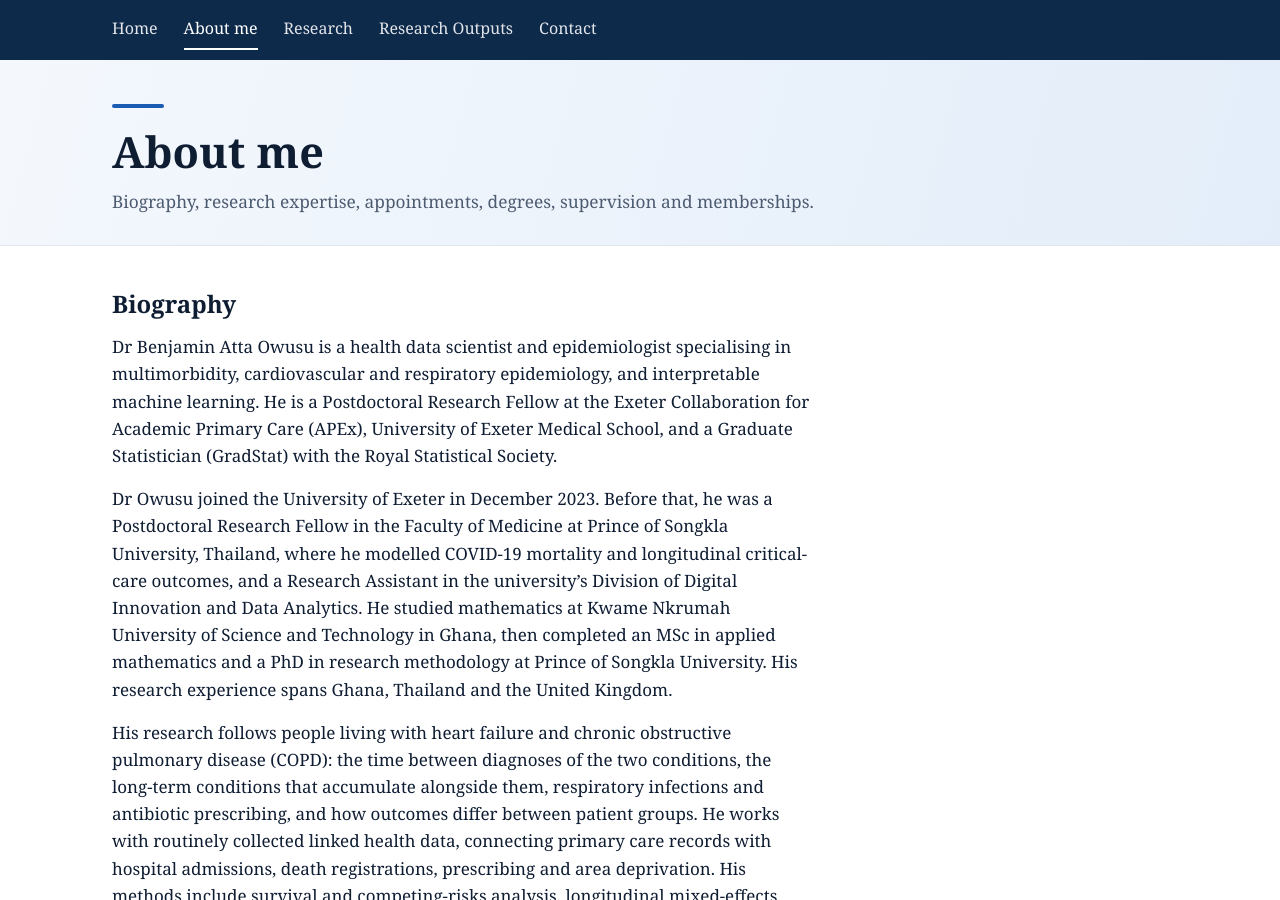
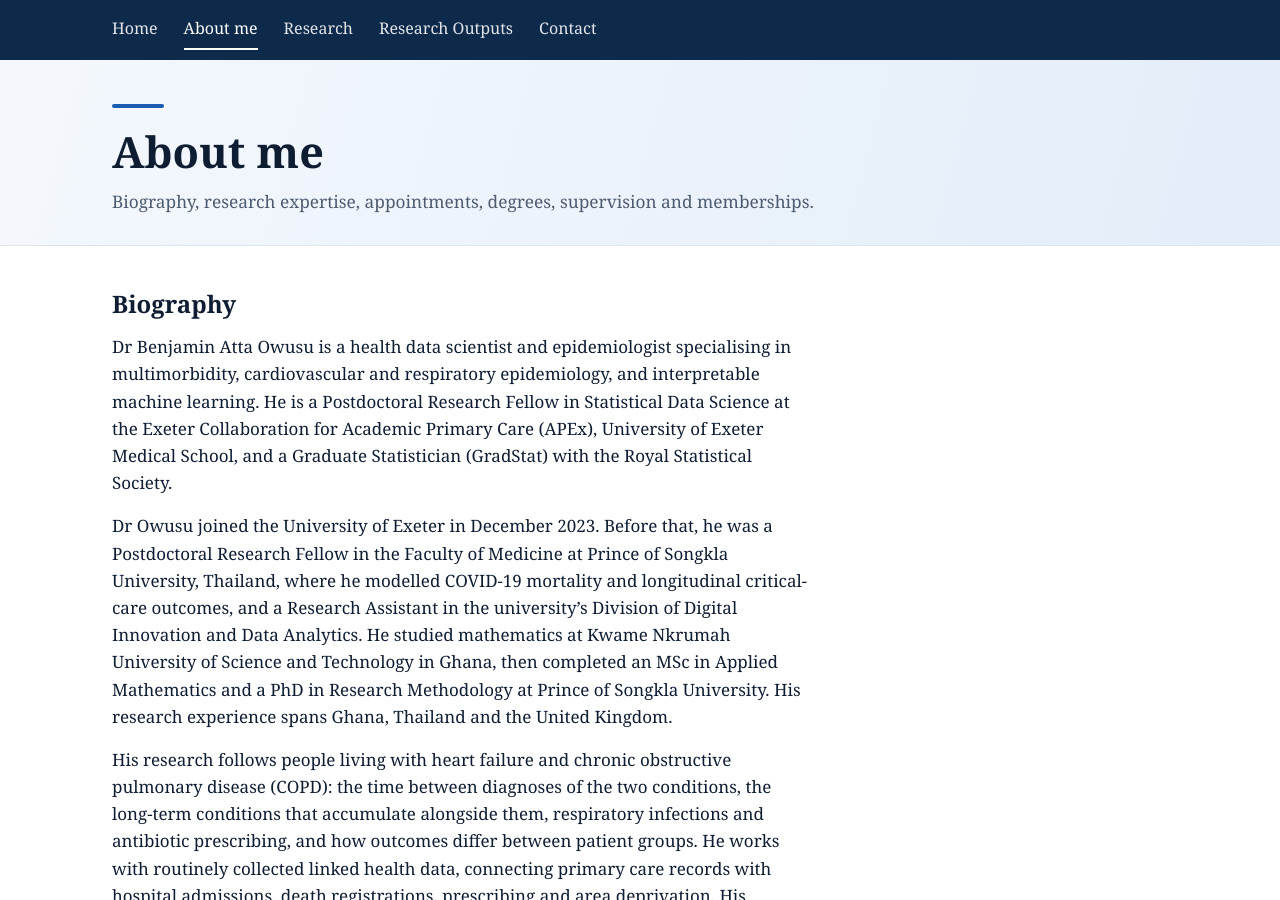
Before and after one commit to benteeta/website, a Jekyll site: the page built from about.md, in a window 1280 px wide and 900 px high. Built offline with Jekyll 4.4.1, drawn with Linux system fonts in a browser that asks for light colours.

Commit message:
Update about.md

```diff
--- a/about.md
+++ b/about.md
@@ -6,9 +6,9 @@ description: "Biography, research expertise, appointments, degrees, supervision
 
 ## Biography
 
-Dr Benjamin Atta Owusu is a health data scientist and epidemiologist specialising in multimorbidity, cardiovascular and respiratory epidemiology, and interpretable machine learning. He is a Postdoctoral Research Fellow at the Exeter Collaboration for Academic Primary Care (APEx), University of Exeter Medical School, and a Graduate Statistician (GradStat) with the Royal Statistical Society.
+Dr Benjamin Atta Owusu is a health data scientist and epidemiologist specialising in multimorbidity, cardiovascular and respiratory epidemiology, and interpretable machine learning. He is a Postdoctoral Research Fellow in Statistical Data Science at the Exeter Collaboration for Academic Primary Care (APEx), University of Exeter Medical School, and a Graduate Statistician (GradStat) with the Royal Statistical Society.
 
-Dr Owusu joined the University of Exeter in December 2023. Before that, he was a Postdoctoral Research Fellow in the Faculty of Medicine at Prince of Songkla University, Thailand, where he modelled COVID-19 mortality and longitudinal critical-care outcomes, and a Research Assistant in the university's Division of Digital Innovation and Data Analytics. He studied mathematics at Kwame Nkrumah University of Science and Technology in Ghana, then completed an MSc in applied mathematics and a PhD in research methodology at Prince of Songkla University. His research experience spans Ghana, Thailand and the United Kingdom.
+Dr Owusu joined the University of Exeter in December 2023. Before that, he was a Postdoctoral Research Fellow in the Faculty of Medicine at Prince of Songkla University, Thailand, where he modelled COVID-19 mortality and longitudinal critical-care outcomes, and a Research Assistant in the university's Division of Digital Innovation and Data Analytics. He studied mathematics at Kwame Nkrumah University of Science and Technology in Ghana, then completed an MSc in Applied Mathematics and a PhD in Research Methodology at Prince of Songkla University. His research experience spans Ghana, Thailand and the United Kingdom.
 
 His research follows people living with heart failure and chronic obstructive pulmonary disease (COPD): the time between diagnoses of the two conditions, the long-term conditions that accumulate alongside them, respiratory infections and antibiotic prescribing, and how outcomes differ between patient groups. He works with routinely collected linked health data, connecting primary care records with hospital admissions, death registrations, prescribing and area deprivation. His methods include survival and competing-risks analysis, longitudinal mixed-effects models, and interpretable machine learning.
 
```
